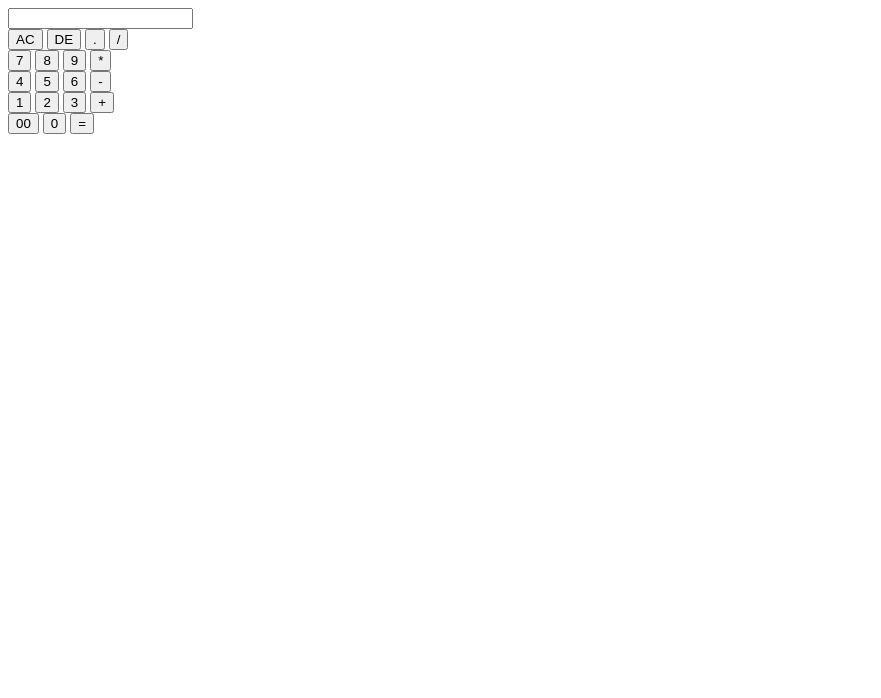
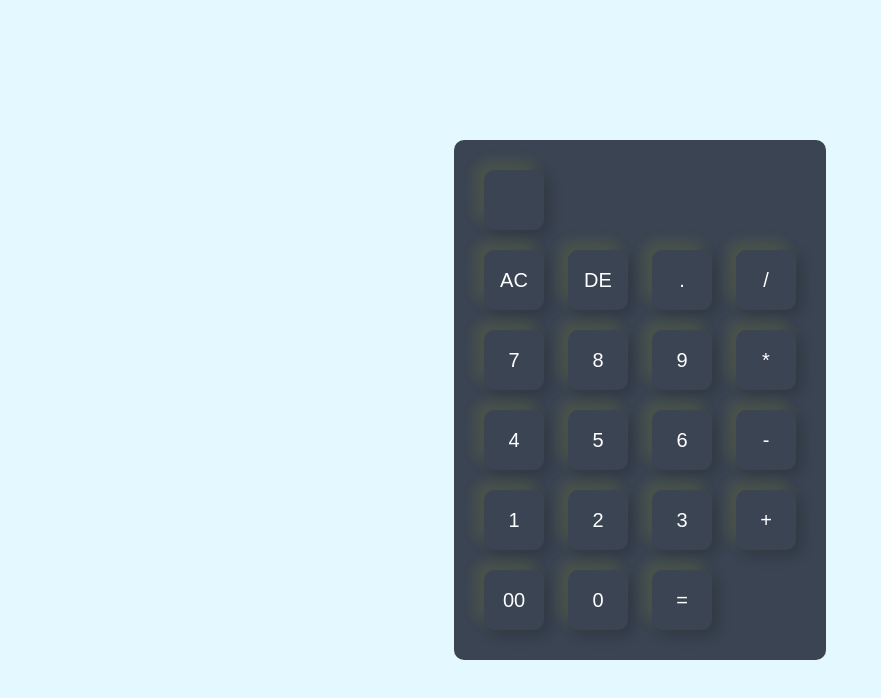
Before and after one commit to Muhammad-Nasar-Ullah/Calculator, a plain HTML site: page index.html in a window 1280 px wide. Shown: the whole page, without its empty margins (0-881 px from the left). Drawn offline with Linux system fonts and the light colour scheme.

Commit message:
adding some style to the calculator

```diff
--- a/index.html
+++ b/index.html
@@ -1,8 +1,8 @@
 <!DOCTYPE html>
-<html lang="en">
+<html>
 <head>
     <meta charset="UTF-8">
-    <meta name="viewport" content="width=device-width, initial-scale=1.0">
+    <link rel="stylesheet" href="style.css">
     <title>Calculator</title>
 </head>
 <body>
--- a/style.css
+++ b/style.css
@@ -1,5 +1,35 @@
 *{
     margin: 0;
     padding: 0;
+    box-sizing: border-box;
 }
+
+
+.container {
+    width: 100%;
+    height: 100vh;
+    background: #e3f9ff;
+    display:flex;
+    align-items: center;
+    justify-content: center;
 }
+
+.calculator {
+    background: #3a4452;
+    padding: 20px;
+    border-radius: 10px;
+}
+
+.calculator form input {
+    border: 0;
+    outline: 0;
+    width: 60px;
+    height: 60px;
+    border-radius: 10px;
+    box-shadow: -8px -8px 15px rgba(255, 255, 0, 0.1), 5px 5px 15px rgba(0, 0, 0, 0.2);
+    background: transparent;
+    font-size: 20px;
+    color: #fff;
+    cursor: pointer;
+    margin: 10px;
+}
```
